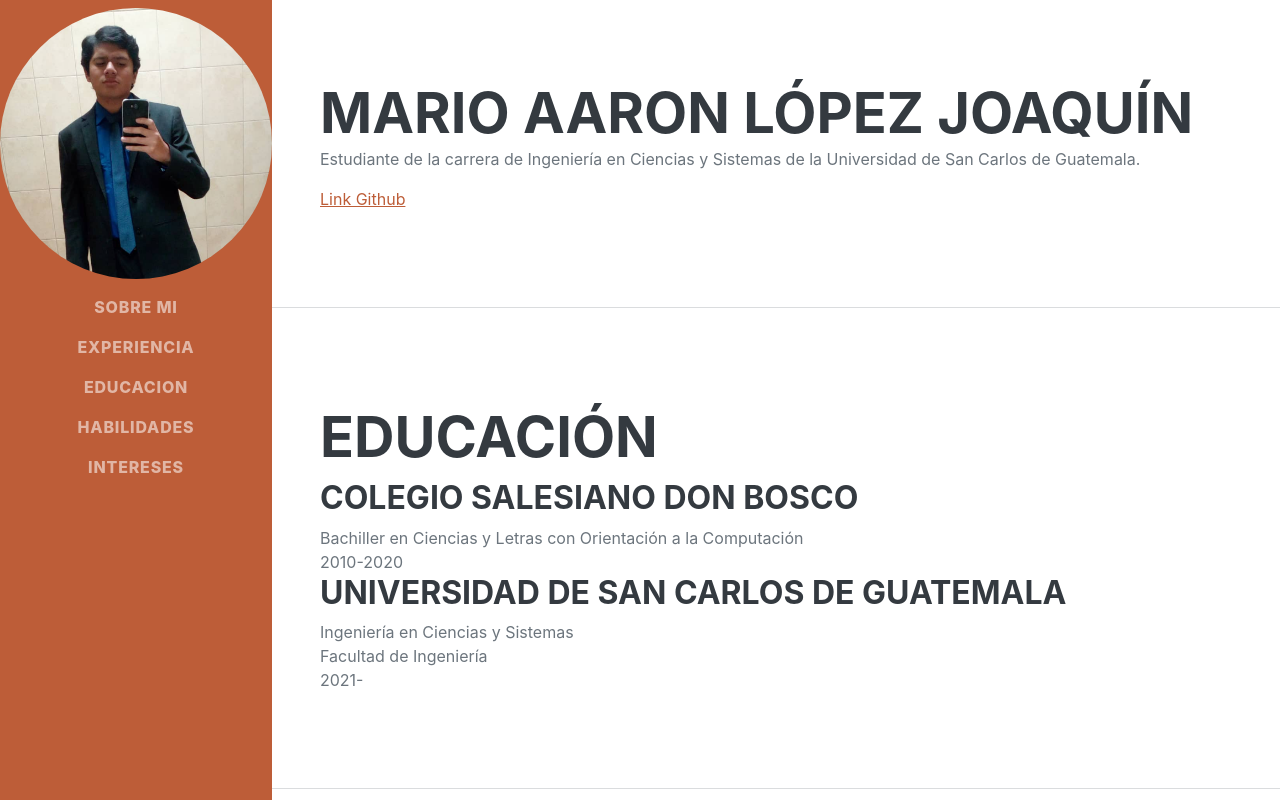
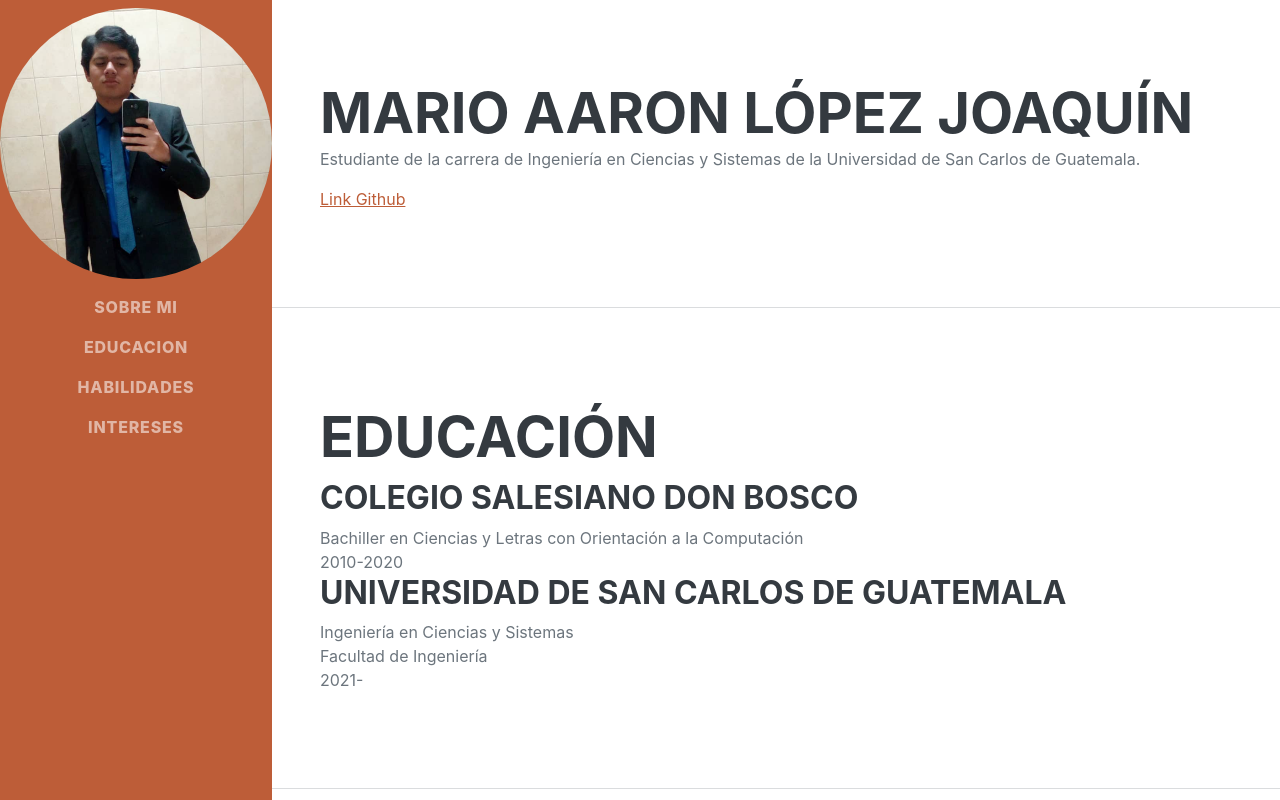
Before and after one commit to MarioLopez2003/MarioLopez2003.github.io, a plain HTML site: page index.html in a window 1280 px wide. Shown: the top 800 px of the page. Drawn offline with Linux system fonts and the light colour scheme.

Commit message:
Ultimo commit

```diff
--- a/index.html
+++ b/index.html
@@ -11,7 +11,6 @@
             <div class="collapse navbar-collapse" id="navbarResponsive">
             <ul class="navbar-nav">
                 <li class="nav-item"><a class="nav-link js-scroll-trigger" href="#about">Sobre mi</a></li>
-                <li class="nav-item"><a class="nav-link js-scroll-trigger" href="#experience">Experiencia</a></li>
                 <li class="nav-item"><a class="nav-link js-scroll-trigger" href="#education">Educacion</a></li>
                 <li class="nav-item"><a class="nav-link js-scroll-trigger" href="#skills">Habilidades</a></li>
                 <li class="nav-item"><a class="nav-link js-scroll-trigger" href="#interests">Intereses</a></li>
```
